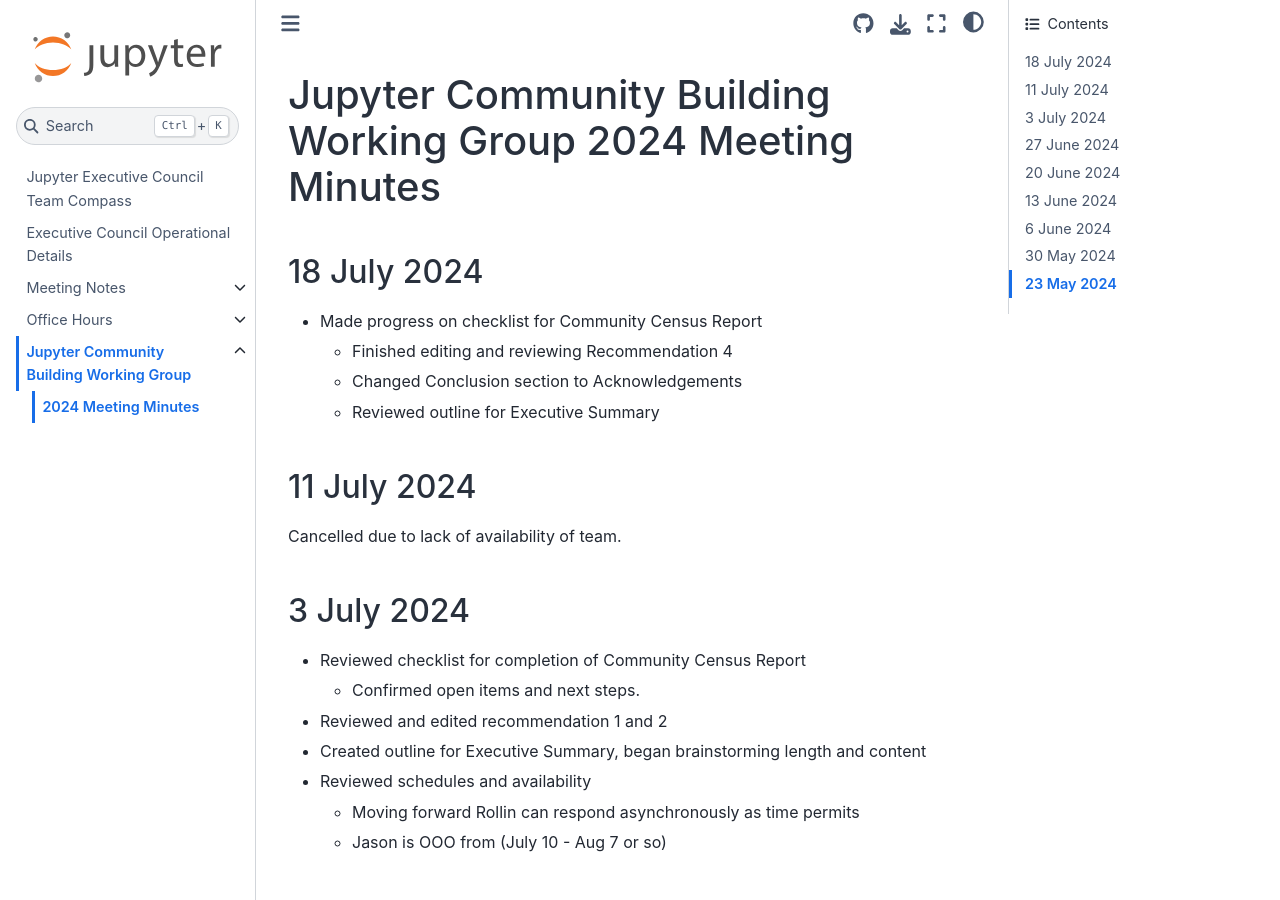
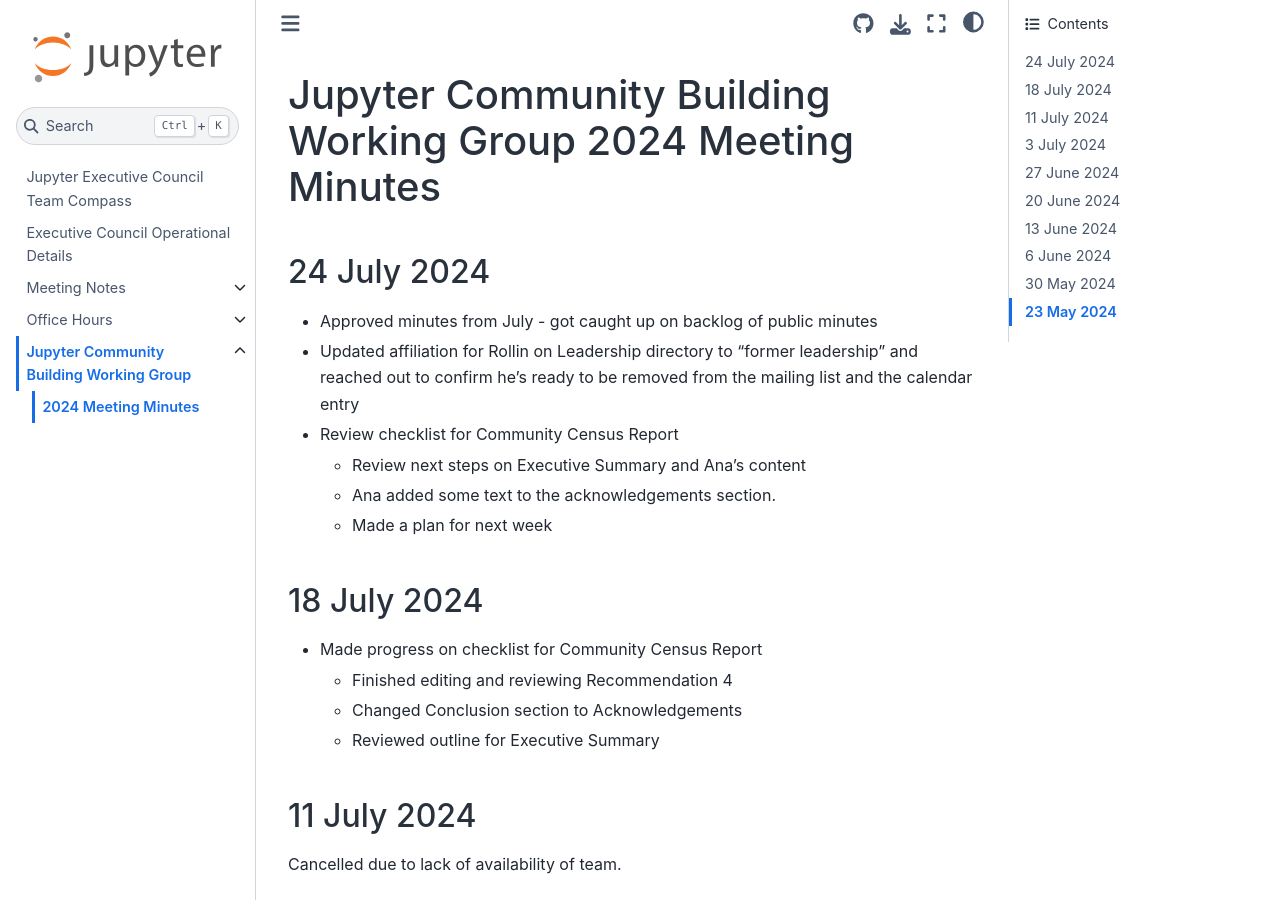
Before and after one commit to jupyter-governance/ec-team-compass, a Sphinx documentation site: the page built from docs/reports/communitybuilding/minutes_2024.md, in a window 1280 px wide and 900 px high. Built offline with Sphinx 7.4.7 and the Sphinx Book theme 1.1.4, drawn with Linux system fonts in a browser that asks for light colours.

Commit message:
Update minutes_2024.md

```diff
--- a/docs/reports/communitybuilding/minutes_2024.md
+++ b/docs/reports/communitybuilding/minutes_2024.md
@@ -1,4 +1,12 @@
 # Jupyter Community Building Working Group 2024 Meeting Minutes
+
+## 24 July 2024
+* Approved minutes from July - got caught up on backlog of public minutes
+* Updated affiliation for Rollin on Leadership directory to “former leadership” and reached out to confirm he’s ready to be removed from the mailing list and the calendar entry
+* Review checklist for Community Census Report
+  * Review next steps on Executive Summary and Ana’s content
+  * Ana added some text to the acknowledgements section.
+  * Made a plan for next week
 
 ## 18 July 2024
 * Made progress on checklist for Community Census Report
```
